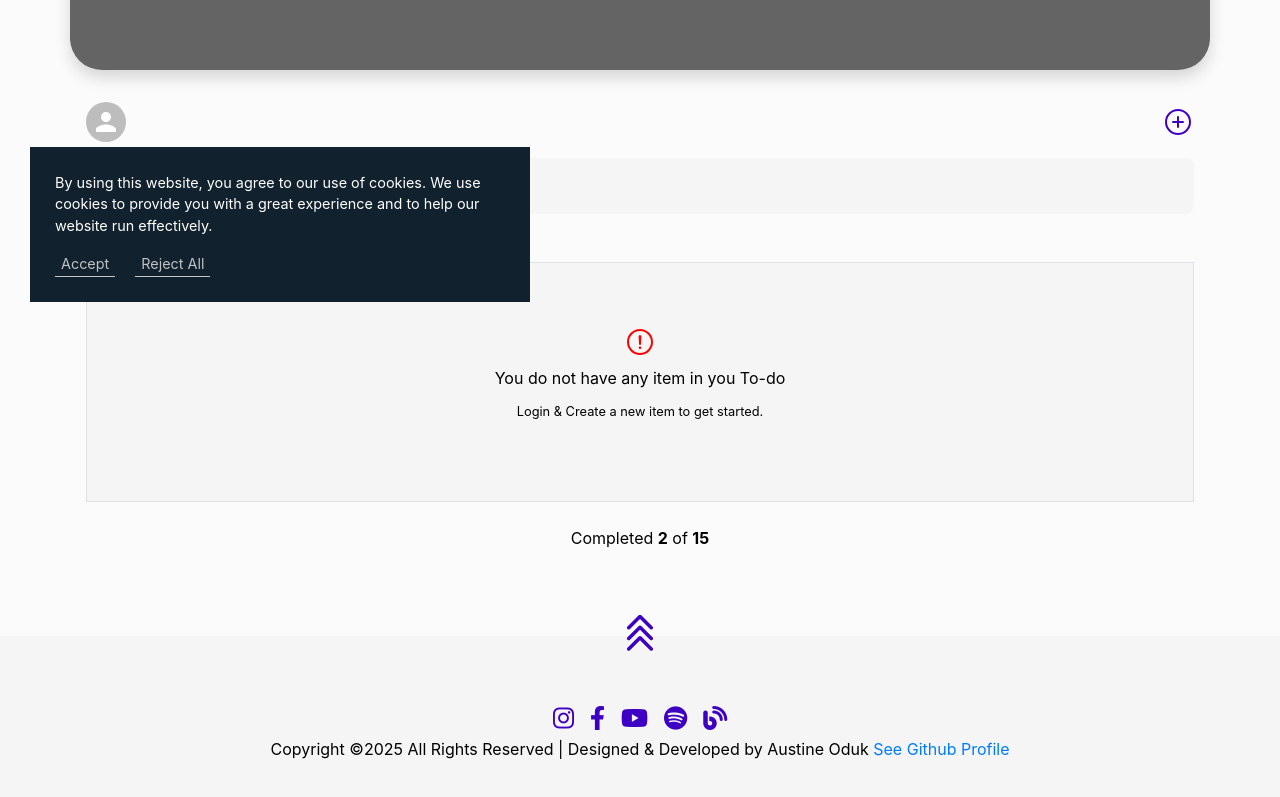
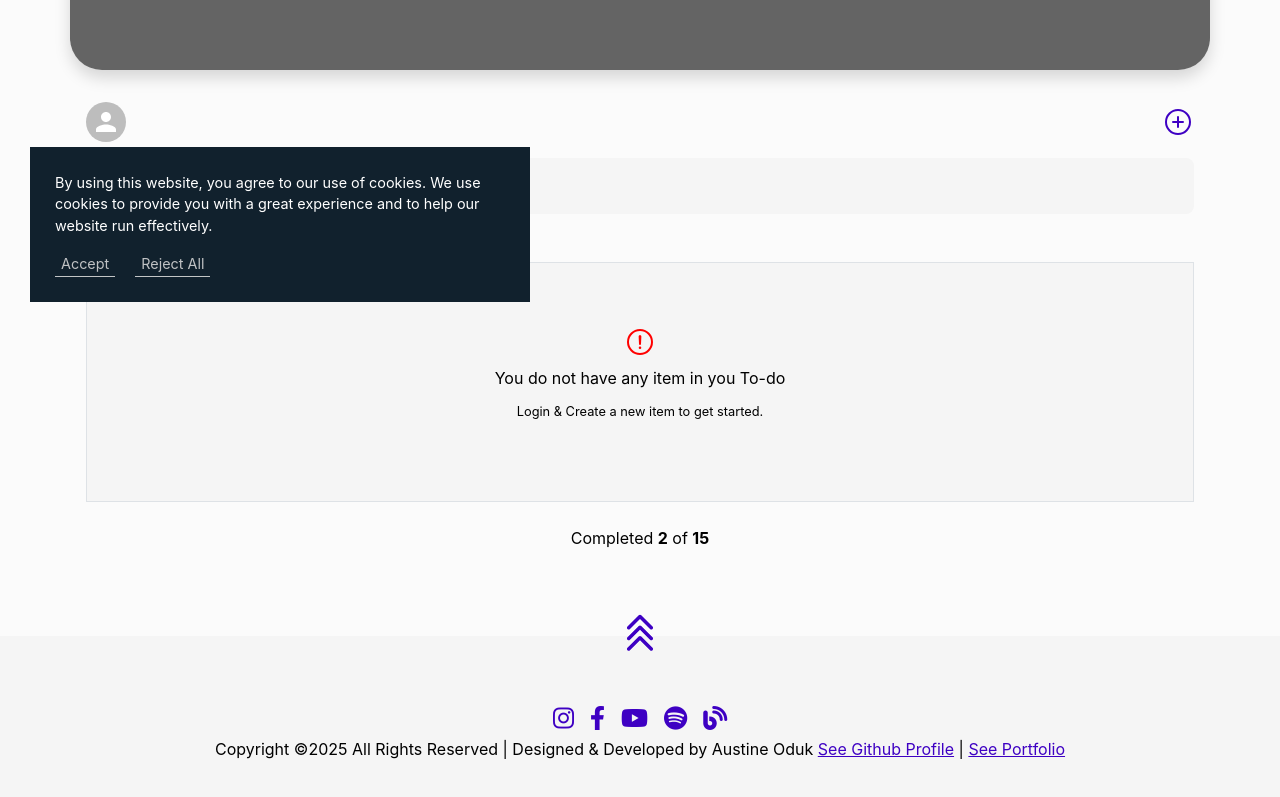
Before and after one commit to DevOduk/My-Todo-App, a React (Create React App) app: page / in a window 1280 px wide. Shown: the part 468-1265 px from the top of the page. Built offline with nearby package versions, Linux system fonts and the light colour scheme.

Commit message:
Initial commit

```diff
--- a/src/App.css
+++ b/src/App.css
@@ -12,7 +12,7 @@
   --bg-color: #0A1014;
   --text-color: #ffffff;
   --item-bg: #11212D;
-  --primary-color: #e8e8e8;
+  --primary-color: rgba(39, 251, 255, 0.775);
 }
 
 /* Apply styles */
@@ -37,7 +37,7 @@ body {
 
 
 
-.greetingMenu {
+.greetingMenu, .upcomindTitle {
   color: var(--primary-color);
 }
 .logo {
@@ -104,6 +104,10 @@ footer {
   i {
     font-size: 1.5rem;
     color: var(--primary-color);
+  }
+  .link {
+    color: var(--primary-color);
+    text-decoration: underline;
   }
   p{
       line-height: 1;
--- a/src/App.js
+++ b/src/App.js
@@ -718,9 +718,9 @@ useEffect(() => {
       {
         userName !== '' && sortedItems.length > 0 ? (
       <div className='container upcomingBanner p-4 mt-3 d-flex flex-column text-light justify-content-end rounded-5 shadow' style={{background: `url(${storedAvatar})`, backgroundColor: 'rgba(0, 0, 0, 0.6)', backgroundPosition: 'center', objectFit: 'cover', height: '20vh', backgroundBlendMode: 'multiply', backgroundRepeat: 'no-repeat', backgroundPositionX: '50%', backgroundPositionY: '50%'}}>
-        <div className='d-flex justify-content-between align-items-center'><span>Upcoming Item</span></div>
+        <div className='d-flex justify-content-between align-items-center upcomindTitle'><h5>Upcoming Item</h5></div>
         <h2 className='fw-bold'>{sortedItems[0]?.name},</h2>
-        <div className='d-flex justify-content-between align-items-center'><small>Time: {sortedItems[0]?.time}, {sortedItems[0]?.date}</small> <div className='d-flex align-items-center'> <ion-icon role="button" name="trash-outline" onClick={()=> handleDeleteClick(sortedItems[0]?.id)} style={{ color: 'white', cursor: 'pointer' }}></ion-icon></div></div>
+        <div className='d-flex justify-content-between align-items-center'><small>Time: {sortedItems[0]?.time}, {sortedItems[0]?.date}</small> <div className='d-flex align-items-center'> <ion-icon role="button" name="trash-outline" onClick={()=> handleDeleteClick(sortedItems[0]?.id)} style={{ color: 'red', cursor: 'pointer' }}></ion-icon></div></div>
       </div>
         ) : (
           <div className='container upcomingBanner p-4 mt-3 d-flex flex-column text-light justify-content-center rounded-5 shadow' style={{background: `url(${storedAvatar})`, backgroundColor: 'rgba(0, 0, 0, 0.6)', backgroundPosition: 'center', objectFit: 'cover', height: '20vh', backgroundBlendMode: 'multiply', backgroundRepeat: 'no-repeat', backgroundPositionX: '50%', backgroundPositionY: '50%'}}>
@@ -729,7 +729,7 @@ useEffect(() => {
         )
       }
       <div className='container p-3 mt-3'>
-        <div className='d-flex justify-content-between align-items-center'> <div className='d-flex justify-content-between align-items-center gap-3'><Avatar className='' src={storedAvatar}/> {userName !== '' &&  sortedItems.length > 0 && <small>Upcoming: <strong>{sortedItems[0]?.name}</strong> @{sortedItems[0]?.time}, {sortedItems[0]?.date}</small>}</div> <ion-icon onClick={handleClickAdd} role='button' name="add-circle-outline" style={{cursor: 'pointer'}}></ion-icon></div>
+        <div className='d-flex justify-content-between align-items-center'> <div className='d-flex justify-content-between align-items-center gap-3'><Avatar className='' src={storedAvatar}/> {userName !== '' &&  sortedItems.length > 0 && <small>Upcoming: <strong className='upcomindTitle'>{sortedItems[0]?.name}</strong> @{sortedItems[0]?.time}, {sortedItems[0]?.date}</small>}</div> <ion-icon onClick={handleClickAdd} role='button' name="add-circle-outline" style={{cursor: 'pointer'}}></ion-icon></div>
         <div className='mt-3 mb-3'>
           <input className='p-3 rounded-3 w-100 border-0 itemBg' style={{color: darkMode ? 'white' : 'black'}} type='search' value={search}
           onChange={(e) => handleSearch(e.target.value)}
@@ -807,7 +807,7 @@ useEffect(() => {
                 <a href='https://open.spotify.com/user/31uk62sl7qzzfdry74zbulgvumri'><i className="fa-brands fa-spotify"></i></a>
                 <a href='https://www.blogger.com/blog/posts/205945650435362831?bpli=1&pli=1'><i className="fa-solid fa-blog"></i></a>
           </div>
-          <p>Copyright ©2025 All Rights Reserved | Designed & Developed by Austine Oduk <a href='https://github.com/DevOduk'>See Github Profile</a></p>
+          <p>Copyright ©2025 All Rights Reserved | Designed & Developed by Austine Oduk <a className='link' href='https://github.com/DevOduk'>See Github Profile</a> | <a className='link' href='https://austine-oduk.vercel.app'>See Portfolio</a></p>
         </footer>
     </div>
   );
```
